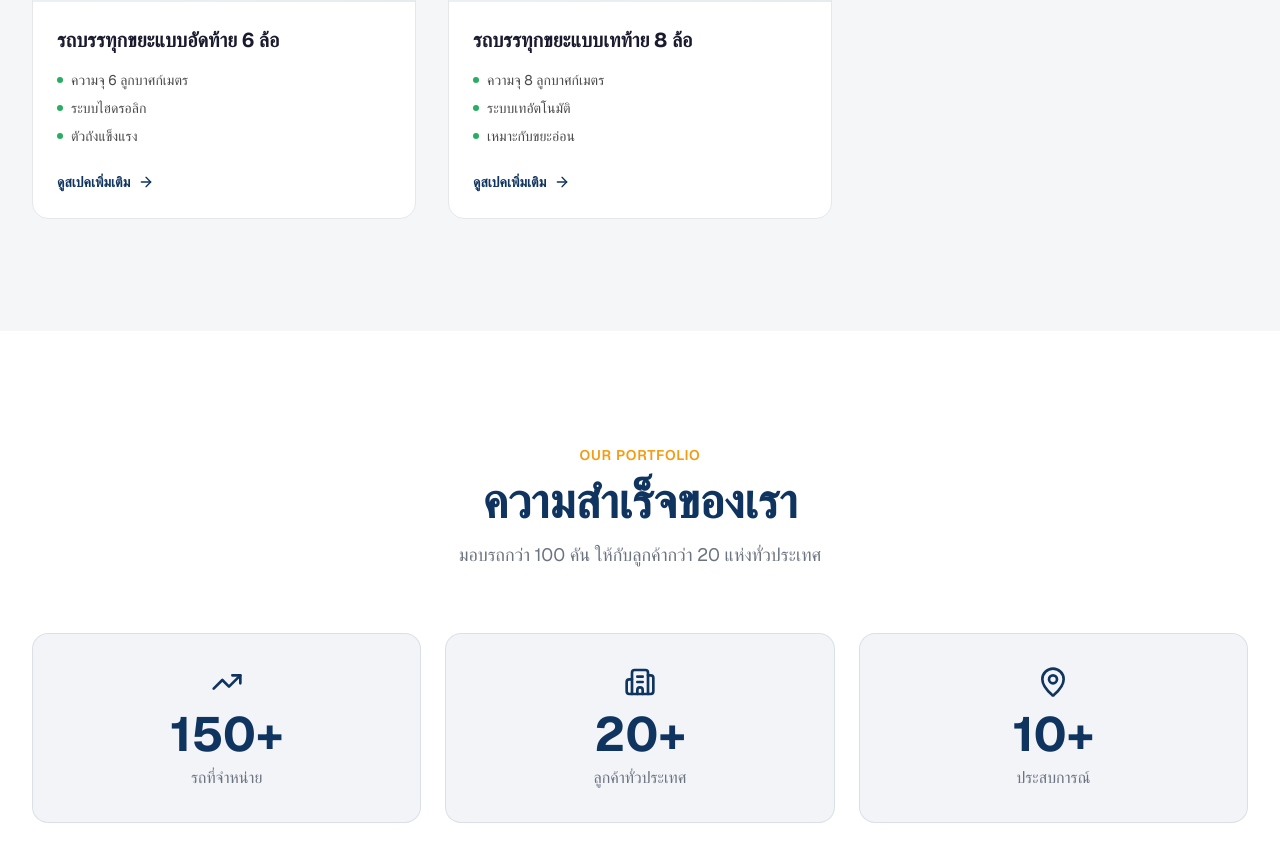
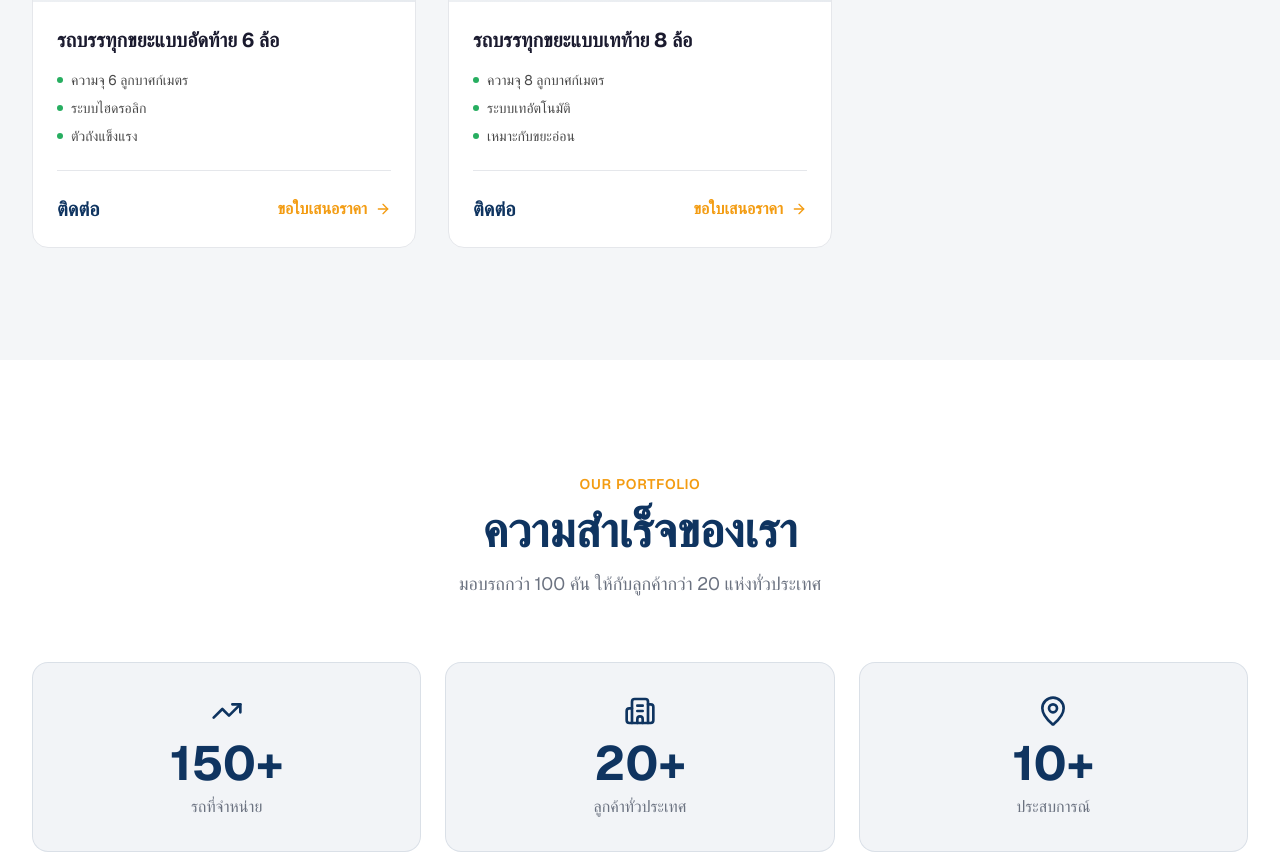
Before and after one commit to qmayakiq/truk-phutraksa, a Next.js app: page / in a window 1280 px wide. Shown: the part 3657-4511 px from the top of the page. Built offline with nearby package versions, Linux system fonts and the light colour scheme.

Commit message:
ix  buttons to smooth scroll to correct sections

```diff
--- a/src/components/FeaturedProducts.tsx
+++ b/src/components/FeaturedProducts.tsx
@@ -9,6 +9,7 @@ interface Product {
   description?: string;
   specs: string[];
   image?: string | null;
+  price?: string;
 }
 
 interface FeaturedProductsProps {
@@ -108,14 +109,23 @@ export default function FeaturedProducts({ data }: FeaturedProductsProps) {
                   ))}
                 </div>
 
-                {/* CTA */}
-                <a
-                  href="#contact"
-                  className="group/btn inline-flex items-center gap-2 text-primary font-semibold text-sm hover:text-primary-light transition-colors"
-                >
-                  ดูสเปคเพิ่มเติม
-                  <ArrowRight className="w-4 h-4 group-hover/btn:translate-x-1 transition-transform" />
-                </a>
+                {/* Price and CTA */}
+                <div className="flex items-center justify-between mt-auto pt-6 border-t border-gray-light">
+                  <div className="text-xl font-bold text-primary">
+                    {product.price}
+                  </div>
+                  <a
+                    href="#contact"
+                    onClick={(e) => {
+                      e.preventDefault();
+                      document.getElementById('contact')?.scrollIntoView({ behavior: 'smooth' });
+                    }}
+                    className="inline-flex items-center gap-2 text-accent font-semibold hover:text-accent-hover transition-colors"
+                  >
+                    ขอใบเสนอราคา
+                    <ArrowRight className="w-4 h-4" />
+                  </a>
+                </div>
               </div>
             </div>
           ))}
--- a/src/components/HeroSection.tsx
+++ b/src/components/HeroSection.tsx
@@ -62,6 +62,10 @@ export default function HeroSection({ data }: { data?: any }) {
         <div className="flex flex-col sm:flex-row items-center justify-center gap-4">
           <a
             href="#contact"
+            onClick={(e) => {
+              e.preventDefault();
+              document.getElementById('contact')?.scrollIntoView({ behavior: 'smooth' });
+            }}
             className="group flex items-center gap-2 bg-accent hover:bg-accent/90 text-white px-8 py-4 rounded-xl text-lg font-semibold transition-all shadow-lg shadow-accent/30 hover:shadow-xl hover:shadow-accent/40"
           >
             <FileText className="w-5 h-5" />
@@ -70,6 +74,10 @@ export default function HeroSection({ data }: { data?: any }) {
           </a>
           <a
             href="#portfolio"
+            onClick={(e) => {
+              e.preventDefault();
+              document.getElementById('portfolio')?.scrollIntoView({ behavior: 'smooth' });
+            }}
             className="flex items-center gap-2 bg-white/10 hover:bg-white/20 backdrop-blur-sm text-white px-8 py-4 rounded-xl text-lg font-semibold transition-all border border-white/20"
           >
             ดูผลงานทั้งหมด
--- a/src/components/Portfolio.tsx
+++ b/src/components/Portfolio.tsx
@@ -147,9 +147,13 @@ export default function Portfolio({ data }: { data?: any }) {
         <div className="text-center">
           <a
             href="#contact"
+            onClick={(e) => {
+              e.preventDefault();
+              document.getElementById('contact')?.scrollIntoView({ behavior: 'smooth' });
+            }}
             className="group inline-flex items-center gap-2 bg-primary hover:bg-primary-light text-white px-8 py-4 rounded-xl text-lg font-semibold transition-colors"
           >
-            ดูตัวอย่างโครงการล่าสุด
+            สนใจสั่งประกอบรถ ติดต่อเรา
             <ArrowRight className="w-5 h-5 group-hover:translate-x-1 transition-transform" />
           </a>
         </div>
```
